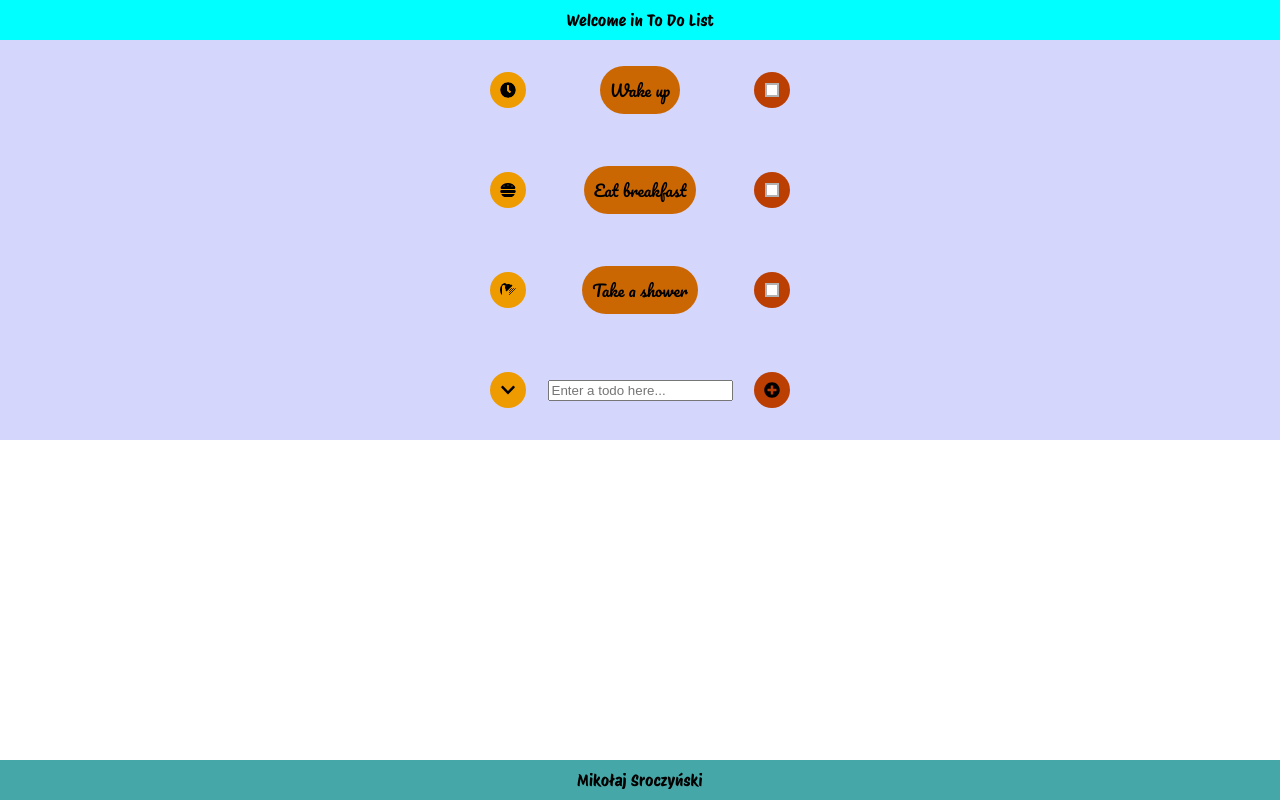
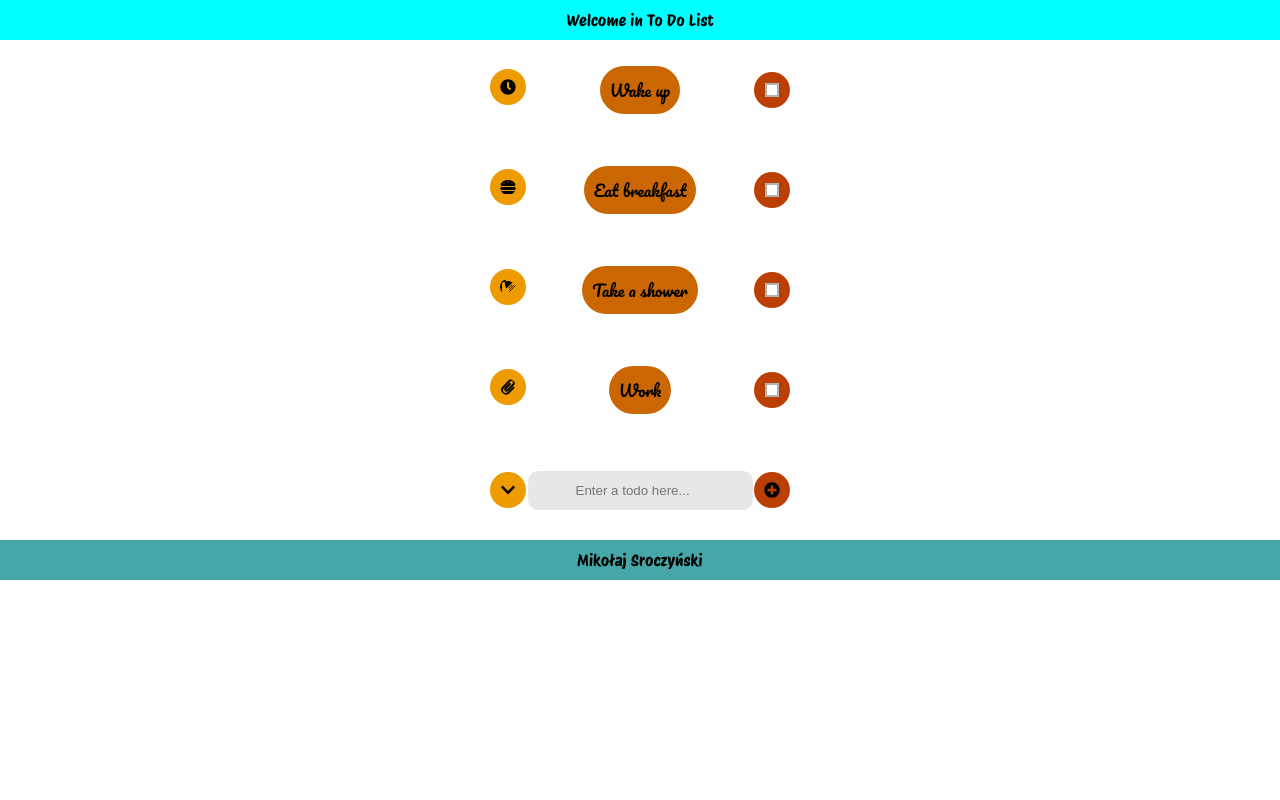
Before and after one commit to s18840/ReactApp, a React (Create React App) app: page / in a window 1280 px wide. Built offline with nearby package versions, Linux system fonts and the light colour scheme.

Commit message:
completed adding new todo from redux

```diff
--- a/src/App.css
+++ b/src/App.css
@@ -10,8 +10,7 @@
 }
 
 .footer {
-    position: absolute;
-    bottom: 0;
+    margin-top: auto;
     width: 100%;
     height: 2.5rem;
 }
--- a/src/components/TodoList/TodoItem.js
+++ b/src/components/TodoList/TodoItem.js
@@ -1,6 +1,6 @@
 import { useState } from "react";
 import "../../styles/TodoList/TodoItem.css";
-import { FaShower, FaClock, FaHamburger } from "react-icons/fa";
+import { FaShower, FaClock, FaHamburger, FaPaperclip  } from "react-icons/fa";
 //icons link
 //https://react-icons.github.io/react-icons/icons/fa/
 
@@ -13,6 +13,8 @@ function chooseIcon(icon) {
         return <FaShower className="item-icon" />;
     } else if (icon === "FaHamburger") {
         return <FaHamburger className="item-icon" />;
+    } else if (icon === "FaPaperclip") {
+        return <FaPaperclip className="item-icon" />
     }
 }
 
@@ -22,7 +24,7 @@ function TodoItem(props) {
 
     return (
         <div className="item-container">
-            {chooseIcon(icon)}
+            <div className="icon-container">{chooseIcon(icon)}</div>
             <div className="item-name"> {props.itemName} </div>
             <label className="item-round-button">
                 <input
--- a/src/components/TodoList/TodoList.js
+++ b/src/components/TodoList/TodoList.js
@@ -12,7 +12,6 @@ function ToDolist({ todos, addTodo }) {
 
     const handleInputChange = (event) => {
         setInputValue(event.target.value);
-        console.log("Handled input change")
     };
 
     //to add handle icon change after clicking chevron
@@ -22,18 +21,24 @@ function ToDolist({ todos, addTodo }) {
 
     const handleAddTodo = () => {
         if (inputValue.trim() !== "") {
-            addTodo(inputValue.trim(), iconValue.trim());
+            addTodo(inputValue.trim(), iconValue.trim() || "FaPaperclip");
             setInputValue("");
             setIconValue("");
-            console.log("Handled add todo: " + inputValue)
+            console.log("Handled add todo: " + inputValue);
         }
     };
 
     return (
         <div className="main-container">
-            <TodoItem iconName={"FaClock"} itemName={"Wake up"} />
-            <TodoItem iconName={"FaHamburger"} itemName={"Eat breakfast"} />
-            <TodoItem iconName={"FaShower"} itemName={"Take a shower"} />
+            <div>
+                {todos.map((todo, index) => (
+                    <TodoItem
+                        key={index}
+                        iconName={todo.iconName}
+                        itemName={todo.itemName}
+                    />
+                ))}
+            </div>
             <div className="add-new-item-container">
                 <div
                     className={`add-new-icon ${
@@ -46,20 +51,18 @@ function ToDolist({ todos, addTodo }) {
                 >
                     <FaChevronDown />
                 </div>
+                <div>
                     <input
+                        className="input"
                         value={inputValue}
                         type="text"
                         placeholder="Enter a todo here..."
                         onChange={handleInputChange}
                     />
+                </div>
                 <div className="item-round-button" onClick={handleAddTodo}>
                     <FaPlusCircle className="item-icon-white" />
                 </div>
-            </div>
-            <div>
-                {todos.map((todo, index) => {
-                    <TodoItem key={index} iconName={"FaClock"} itemName={todo.itemName} />;
-                })}
             </div>
         </div>
     );
--- a/src/redux/actions.js
+++ b/src/redux/actions.js
@@ -1,6 +1,6 @@
 import { ADD_TODO } from "./actionTypes";
 
-export const addTodo = (itemName, icon) => ({
+export const addTodo = (itemName, iconName) => ({
     type: ADD_TODO,
-    payload: { itemName, icon },
+    payload: { itemName, iconName },
 });
--- a/src/redux/reducers.js
+++ b/src/redux/reducers.js
@@ -1,7 +1,12 @@
 import { ADD_TODO } from "./actionTypes";
 
 const initialState = {
-    todos: [],
+    todos: [
+        { iconName: "FaClock", itemName: "Wake up" },
+        { iconName: "FaHamburger", itemName: "Eat breakfast" },
+        { iconName: "FaShower", itemName: "Take a shower" },
+        { iconName: "FaPaperclip", itemName: "Work" },
+    ],
 };
 
 const todoReducer = (state = initialState, action) => {
--- a/src/styles/TodoList/TodoList.css
+++ b/src/styles/TodoList/TodoList.css
@@ -4,8 +4,6 @@
     justify-content: center;
     align-items: center;
     flex-direction: column;
-    /*to change */
-    background-color: #d5d6fb;
 
     .add-new-item-container {
         width: 300px;
@@ -48,5 +46,19 @@
                 }
             }
         }
+
+        .input {
+            padding: 12px 0 12px 48px;
+            border-radius: 10px;
+            border: none;
+            outline: none;
+            background-color: var(--light_grey);
+            color: var(--black);
+
+            &:focus-visible {
+                outline:  1px solid var(--main_color);
+                background-color: var(--grey);
+            }
+        }
     }
 }
--- a/src/styles/variables.css
+++ b/src/styles/variables.css
@@ -8,4 +8,5 @@
     --black: #000;
     --white: #fff;
     --grey: #b3b2b2;
+    --light_grey: #e7e7e7;
 }
```
Lines whose indentation alone changed are shown as unchanged.
